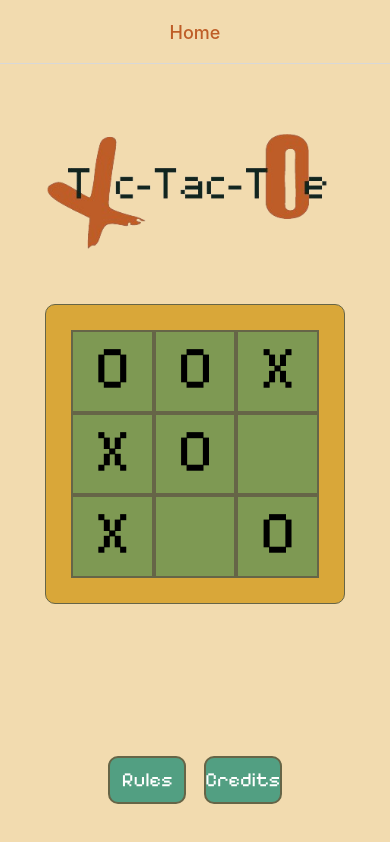
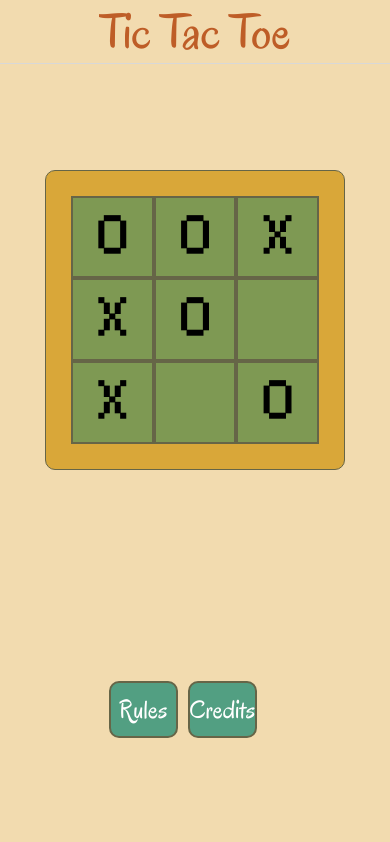
Before and after one commit to JaymeeCasabuena/tic-tac-toe, a React Native app: screen / in a window 390 px wide. Built offline with nearby package versions, Linux system fonts and the light colour scheme.

Commit message:
More style changes

```diff
--- a/App.js
+++ b/App.js
@@ -2,21 +2,22 @@ import { StyleSheet, Text, View } from "react-native";
 import { useCallback } from "react";
 import { NavigationContainer } from "@react-navigation/native";
 import { createStackNavigator } from "@react-navigation/stack";
-import Home from './src/screens/Home';
+import Home from "./src/screens/Home";
 import Credit from "./src/screens/Credit";
 import Rules from "./src/screens/Rules";
 import { COLORS } from "./src/constants/Color";
-import { useFonts } from 'expo-font';
-import * as SplashScreen from 'expo-splash-screen';
+import { useFonts } from "expo-font";
+import * as SplashScreen from "expo-splash-screen";
 
 SplashScreen.preventAutoHideAsync();
 const Stack = createStackNavigator();
 
 export default function App() {
-  const [fontsLoaded] = useFonts ({
-    "Pixel": require('./assets/fonts/PixelifySansRegular.ttf'),
-    "Quantico": require('./assets/fonts/Quantico-Regular.ttf')
-  })
+  const [fontsLoaded] = useFonts({
+    Pixel: require("./assets/fonts/PixelifySansRegular.ttf"),
+    Quantico: require("./assets/fonts/Quantico-Regular.ttf"),
+    Oregano: require("./assets/fonts/Oregano-Regular.ttf"),
+  });
 
   const handleOnLayout = useCallback(async () => {
     if (fontsLoaded) {
@@ -30,18 +31,42 @@ export default function App() {
   return (
     <View style={styles.container} onLayout={handleOnLayout}>
       <NavigationContainer>
-        <Stack.Navigator screenOptions={{headerStyle: {backgroundColor: COLORS.Cream}}}>
-          <Stack.Screen name="Home" component={Home} options={{headerTitleAlign: 'center', headerTintColor: COLORS.Red}} />
-          <Stack.Screen name="Rules" component={Rules} options={{headerTitleAlign: 'center', headerTintColor: COLORS.Red}}/>
-          <Stack.Screen name="Credits" component={Credit} options={{headerTitleAlign: 'center', headerTintColor: COLORS.Red}} />
+        <Stack.Navigator
+          screenOptions={{ headerStyle: { backgroundColor: COLORS.Cream } }}
+        >
+          <Stack.Screen
+            name="Tic Tac Toe"
+            component={Home}
+            options={{
+              headerTitleStyle: { fontFamily: "Oregano", fontSize: 50 },
+              headerTitleAlign: "center",
+              headerTintColor: COLORS.Red,
+            }}
+          />
+          <Stack.Screen
+            name="Rules"
+            component={Rules}
+            options={{
+              headerTitleAlign: "center",
+              headerTintColor: COLORS.Red,
+            }}
+          />
+          <Stack.Screen
+            name="Credits"
+            component={Credit}
+            options={{
+              headerTitleAlign: "center",
+              headerTintColor: COLORS.Red,
+            }}
+          />
         </Stack.Navigator>
       </NavigationContainer>
     </View>
-  )
+  );
 }
 
 const styles = StyleSheet.create({
   container: {
     flex: 1,
-  }
+  },
 });
--- a/src/components/Message.js
+++ b/src/components/Message.js
@@ -1,16 +1,15 @@
 import { StyleSheet, Text, View, ScrollView } from "react-native";
 import { COLORS } from "../constants/Color";
 
-
-const Message = ({text}) => {
+const Message = ({ text }) => {
   return (
     <View style={styles.container}>
       <ScrollView style={styles.scrollView}>
         <Text style={styles.textStyle}>{text}</Text>
       </ScrollView>
     </View>
-    )
-}
+  );
+};
 
 const styles = StyleSheet.create({
   container: {
@@ -18,7 +17,7 @@ const styles = StyleSheet.create({
     borderWidth: 2,
     borderColor: COLORS.Brown,
     borderRadius: 5,
-        height: '80%'
+    height: "90%",
   },
   textStyle: {
     fontSize: 16,
--- a/src/components/TButton.js
+++ b/src/components/TButton.js
@@ -1,19 +1,17 @@
 import { StyleSheet, Text, TouchableOpacity } from "react-native";
 import { COLORS } from "../constants/Color";
 
-
-const button = ({onPress, title}) => {
+const button = ({ onPress, title, style }) => {
   return (
-        <TouchableOpacity onPress={onPress} style={styles.button}>
+    <TouchableOpacity onPress={onPress} style={[styles.button, style]}>
       <Text style={styles.text}>{title}</Text>
     </TouchableOpacity>
-    )
-}
-
+  );
+};
 
 const styles = StyleSheet.create({
   button: {
-      width: '45%',
+    width: "40%",
     backgroundColor: COLORS.Teal,
     borderRadius: 10,
     borderColor: COLORS.Brown,
@@ -23,10 +21,10 @@ const styles = StyleSheet.create({
     justifyContent: "center",
   },
   text: {
-      color: 'white',
-      fontSize: 20,
-      fontFamily: 'Pixel'
-      }
+    color: "white",
+    fontSize: 26,
+    fontFamily: "Oregano",
+  },
 });
 
 export default button;
--- a/src/components/Title.js
+++ b/src/components/Title.js
@@ -1,15 +1,13 @@
 import { StyleSheet, Text, View } from "react-native";
 import { COLORS } from "../constants/Color";
 
-
-const Title = ({title}) => {
+const Title = ({ title }) => {
   return (
     <View style={styles.titleBox}>
       <Text style={styles.text}>{title}</Text>
     </View>
-    )
-}
-
+  );
+};
 
 const styles = StyleSheet.create({
   titleBox: {
@@ -20,10 +18,10 @@ const styles = StyleSheet.create({
     padding: 10,
   },
   text: {
-      color: 'white',
+    color: "white",
     fontSize: 40,
-      fontFamily: 'Pixel'
-      }
+    fontFamily: "Oregano",
+  },
 });
 
 export default Title;
--- a/src/constants/Color.js
+++ b/src/constants/Color.js
@@ -5,4 +5,5 @@ export const COLORS = {
     Green: '#7e9953',
     Brown: '#666547',
     Cream: '#f2dbaf',
+    Blue: '#0e9aa7'
   };
--- a/src/screens/Credit.js
+++ b/src/screens/Credit.js
@@ -2,62 +2,50 @@ import { StyleSheet, Text, View } from "react-native";
 import { useNavigation } from "@react-navigation/native";
 import { COLORS } from "../constants/Color";
 import { SampleText } from "../constants/Text";
-import TButton from '../components/TButton'
+import TButton from "../components/TButton";
 import Title from "../components/Title";
 import Message from "../components/Message";
-
 
 const Credit = () => {
   const navigation = useNavigation();
   const goToHome = () => {
-      navigation.navigate('Home');
-    }
+    navigation.navigate("Tic Tac Toe");
+  };
   return (
     <View style={styles.container}>
       <View style={styles.title}>
-                <Title title="Credits"/>
+        <Title title="Credits" />
       </View>
       <View style={styles.message}>
-                <Message text={SampleText.Credits}/>
+        <Message text={SampleText.Credits} />
       </View>
       <View style={styles.buttons}>
-                <TButton title="Back" onPress={goToHome}/>
+        <TButton title="Back" onPress={goToHome} />
       </View>
     </View>
-    )
-}
-
+  );
+};
 
 const styles = StyleSheet.create({
   container: {
     flex: 1,
-        alignItems: 'center',
+    flexDirection: "column",
+    alignItems: "center",
+    justifyContent: "center",
     backgroundColor: COLORS.Cream,
+    paddingTop: 90,
+    paddingBottom: 40,
   },
   title: {
-        flexDirection: 'row',
-        alignItems: "center",
-        position: 'absolute',
-        top: 10,
-        paddingTop: 20,
+    marginTop: 40,
   },
   message: {
-        flexDirection: 'row',
-        width: '80%',
-        alignItems: "center",
-        justifyContent: "center",
-        position: 'absolute',
-        bottom: 50,
-        top: 50,
+    width: "80%",
+    marginTop: 70,
   },
   buttons: {
-        flexDirection: 'row',
-        justifyContent: 'center',
-        alignItems: 'flex-end',
-        position: 'absolute',
-        bottom: 0,
-        paddingBottom: 40,
-    }
+    marginBottom: 100,
+  },
 });
 
 export default Credit;
--- a/src/screens/Home.js
+++ b/src/screens/Home.js
@@ -1,63 +1,54 @@
 import { StyleSheet, Image, View } from "react-native";
-import { useNavigation } from '@react-navigation/native'
-import Board from '../components/Board'
-import TButton from '../components/TButton'
+import { useNavigation } from "@react-navigation/native";
+import Board from "../components/Board";
+import TButton from "../components/TButton";
 import Title from "../components/Title";
 import { COLORS } from "../constants/Color";
 
-export default function Home () {
+export default function Home() {
   const navigation = useNavigation();
   const goToRules = () => {
-    navigation.navigate('Rules');
-  }
+    navigation.navigate("Rules");
+  };
   const goToCredits = () => {
-    navigation.navigate('Credits');
-  }
+    navigation.navigate("Credits");
+  };
   return (
     <View style={styles.container}>
-      <View style={styles.imageContainer}>
-        <Image style={styles.image} source={require('../../assets/Logo.png')} />
-         {/* <Title title="Tic Tac Toe"/> */}
-      </View>
+      <View style={styles.layout}>
+        {/* <View style={styles.title}>
+          <Title title="Tic Tac Toe" />
+        </View> */}
         <View style={styles.board}>
-         <Board/>
+          <Board />
         </View>
         <View style={styles.buttons}>
-        <TButton title="Rules" onPress={goToRules}/>
-        <TButton title="Credits" onPress={goToCredits}/>
+          <TButton title="Rules" onPress={goToRules} />
+          <View style={styles.spacer} />
+          <TButton title="Credits" onPress={goToCredits} />
         </View>
       </View>
-  )
+    </View>
+  );
 }
 
 const styles = StyleSheet.create({
   container: {
     flex: 1,
+    justifyContent: "center",
     alignItems: "center",
     backgroundColor: COLORS.Cream,
   },
-      board: {
-        flexDirection: 'row',
+  layout: {
+    flex: 1,
+    flexDirection: "column",
+    justifyContent: "space-around",
     alignItems: "center",
-        justifyContent: "center",
-        position: 'absolute',
-        bottom: 50,
-        top: 50,
-      },
-      imageContainer: {
-        position: 'absolute',
-        top: -70,
-      },
-      image: {
-        width: 380,
-        height: 380,
   },
   buttons: {
-        flexDirection: 'row',
-        justifyContent: 'space-between',
-        alignItems: 'flex-end',
-        position: 'absolute',
-        bottom: 0,
-        paddingBottom: 40,
-    }
+    flexDirection: "row",
+  },
+  spacer: {
+    width: 10,
+  },
 });
--- a/src/screens/Rules.js
+++ b/src/screens/Rules.js
@@ -2,64 +2,51 @@ import { StyleSheet, Text, View } from "react-native";
 import { useNavigation } from "@react-navigation/native";
 import { COLORS } from "../constants/Color";
 import { SampleText } from "../constants/Text";
-import TButton from '../components/TButton'
+import TButton from "../components/TButton";
 import Title from "../components/Title";
 import Message from "../components/Message";
 
 const Rules = () => {
-
   const navigation = useNavigation();
   const goToHome = () => {
-      navigation.navigate('Home');
-    }
+    navigation.navigate("Tic Tac Toe");
+  };
 
   return (
     <View style={styles.container}>
       <View style={styles.title}>
-                <Title title="Rules"/>
+        <Title title="Rules" />
       </View>
       <View style={styles.message}>
-                <Message text={SampleText.Rules}/>
+        <Message text={SampleText.Rules} />
       </View>
       <View style={styles.buttons}>
-                <TButton title="Back" onPress={goToHome}/>
+        <TButton title="Back" onPress={goToHome} />
       </View>
     </View>
-    )
-}
-
+  );
+};
 
 const styles = StyleSheet.create({
   container: {
     flex: 1,
-        alignItems: 'center',
+    flexDirection: "column",
+    alignItems: "center",
+    justifyContent: "center",
     backgroundColor: COLORS.Cream,
+    paddingTop: 90,
+    paddingBottom: 40,
   },
   title: {
-        flexDirection: 'row',
-        alignItems: "center",
-        position: 'absolute',
-        top: 10,
-        paddingTop: 20,
+    marginTop: 40,
   },
   message: {
-        flexDirection: 'row',
-        width: '80%',
-        height: '90%',
-        alignItems: "center",
-        justifyContent: "center",
-        position: 'absolute',
-        bottom: 50,
-        top: 50,
+    width: "80%",
+    marginTop: 70,
   },
   buttons: {
-        flexDirection: 'row',
-        justifyContent: 'center',
-        alignItems: 'flex-end',
-        position: 'absolute',
-        bottom: 0,
-        paddingBottom: 20,
-    }
+    marginBottom: 100,
+  },
 });
 
 export default Rules;
```
Also changed, not shown: assets/fonts/Oregano-Regular.ttf (added). Lines whose indentation alone changed are shown as unchanged.
